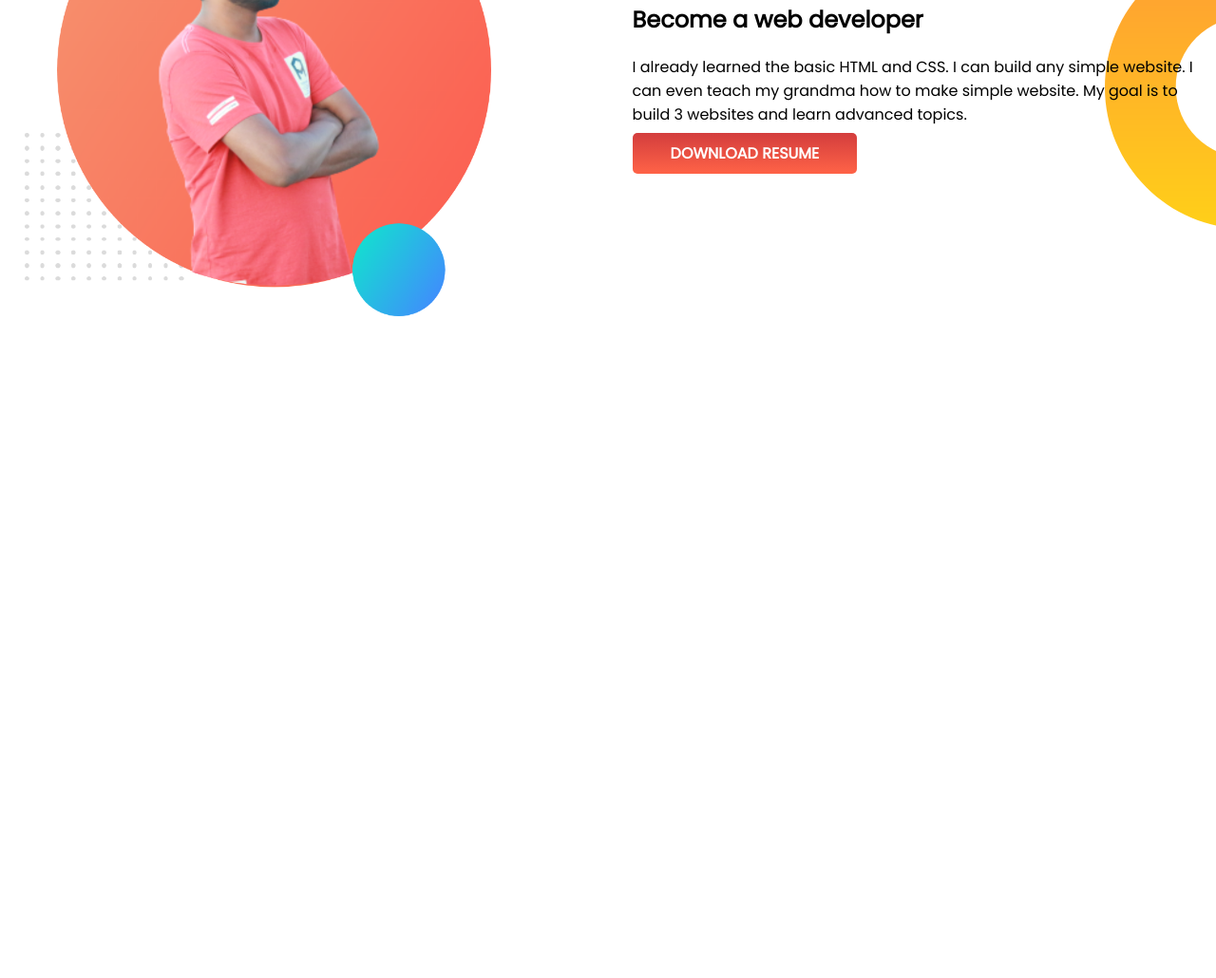
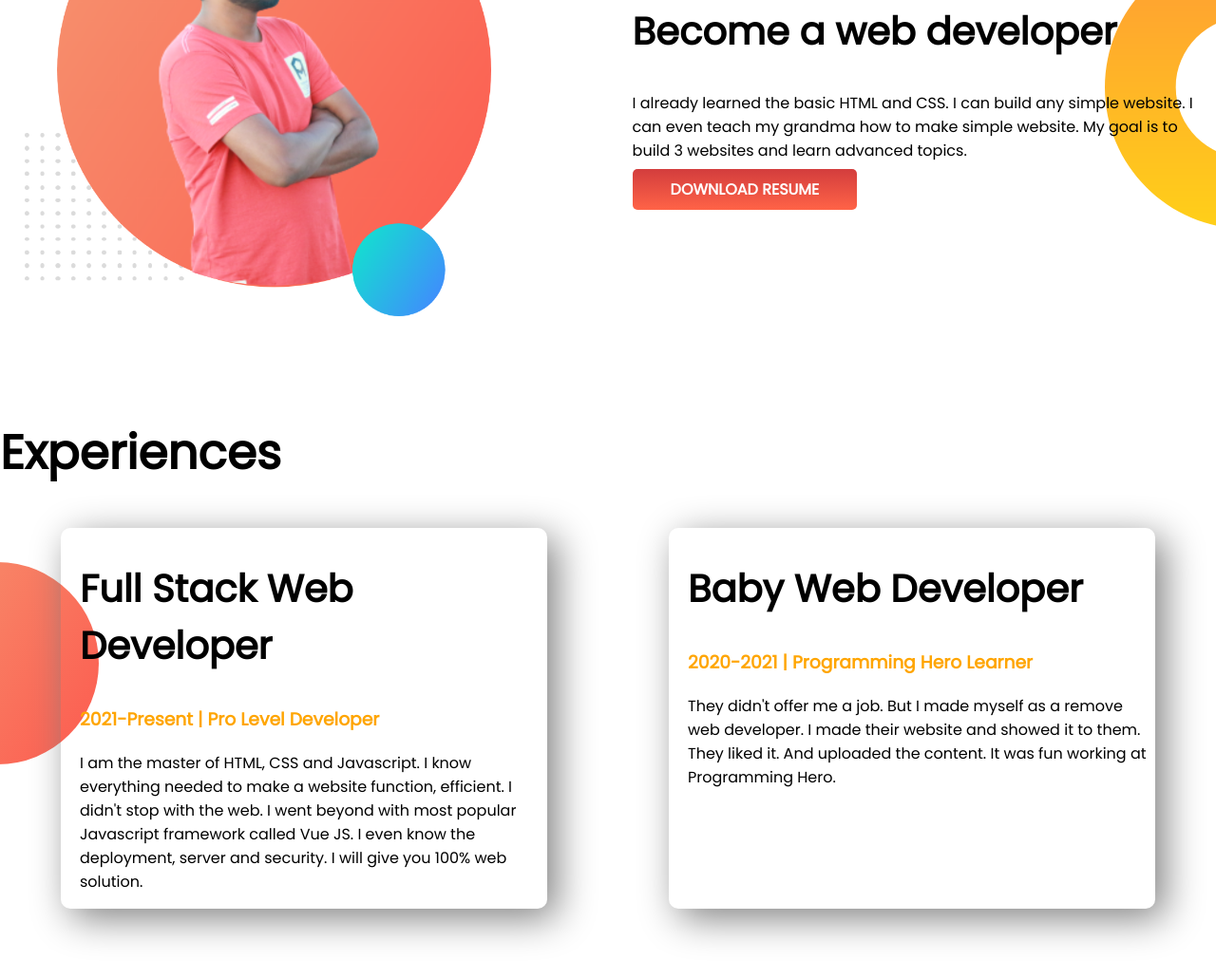
Before and after one commit to shakeradnan/Developer-portfolio, a plain HTML site: page index.html in a window 1280 px wide. Shown: the part 750-1780 px from the top of the page at 95% size. Before the commit the page ends 1190 px from the top, so only its background shows below. Drawn offline with Linux system fonts and the light colour scheme.

Commit message:
experience box shadow

```diff
--- a/index.html
+++ b/index.html
@@ -14,10 +14,13 @@
 
 <body>
 
-    <section class="top-banner">
+    <section class="top-banner flexible-container">
         <div class="half-width">
             <h1>wellcome To</h1>
+
+
             <h1> <span class="name">Shaker Adnan</span> World</h1>
+
             <h3>Build Climber and Train Stopper</h3>
             <p>You might saw me jumping, climbing buildings, and stopping trains. But nobody pays me a dime for that
                 work.
@@ -31,7 +34,7 @@
             <img src="images/my-edit-pic.png" alt="Shaker Adnan picture">
         </div>
     </section>
-    <section class="dream-big">
+    <section class="dream-big flexible-container">
         <div class="half-width">
             <img src="images/my-edit-pic.png" alt="Shaker Adnan picture">
         </div>
@@ -44,9 +47,29 @@
             <a class="link-button" href="" target="_blank">DOWNLOAD RESUME</a>
         </div>
 
+    </section>
+    <section class="experience-area">
+        <h1>Experiences</h1>
+        <div class="flexible-container">
+            <div class="exeperience-item">
+                <h2>Full Stack Web Developer</h2>
+                <h3 class="name">2021-Present | Pro Level Developer</h3>
+                <p>I am the master of HTML, CSS and Javascript. I know everything needed to make a website function,
+                    efficient. I didn't stop with the web. I went beyond with most popular Javascript framework called
+                    Vue
+                    JS. I even know the deployment, server and security. I will give you 100% web solution.</p>
+            </div>
+            <div class="exeperience-item">
+                <h2>Baby Web Developer</h2>
+                <h3 class="name">2020-2021 | Programming Hero Learner</h3>
+                <p>They didn't offer me a job. But I made myself as a remove web developer. I made their website and
+                    showed
+                    it to them. They liked it. And uploaded the content. It was fun working at Programming Hero.</p>
+            </div>
+        </div>
+    </section>
 
 
-    </section>
 </body>
 
 </html>
--- a/style.css
+++ b/style.css
@@ -7,11 +7,15 @@ h1 {
     font-size: 50px;
 }
 
+h2 {
+    font-size: 40px;
+}
+
 .name {
     color: orange;
 }
 
-section {
+.flexible-container {
     display: flex;
     margin-bottom: 100px;
 }
@@ -46,3 +50,22 @@ section {
     background-repeat: no-repeat;
     background-position: right;
 }
+
+u {
+    font-weight: 200;
+}
+
+.exeperience-item {
+    width: 40%;
+    margin-left: 5%;
+    margin-right: 5%;
+    padding-left: 20px;
+    box-shadow: 10px 10px 40px grey;
+    border-radius: 10px;
+}
+
+.experience-area {
+    background-image: url(images/exp-bg.png);
+    background-repeat: no-repeat;
+    background-position: left;
+}
```
